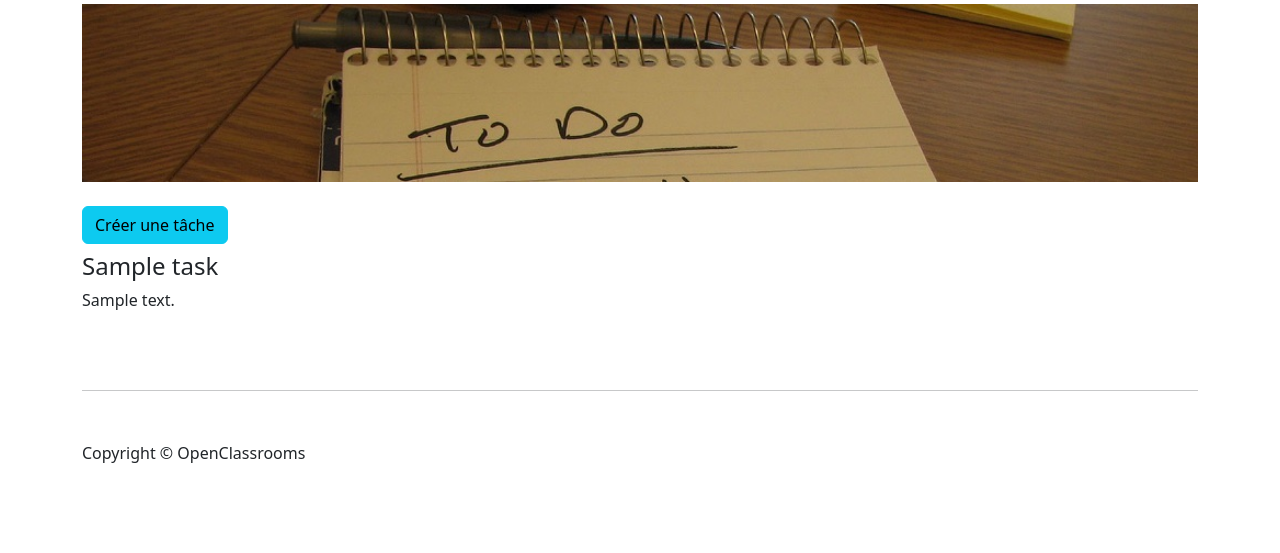
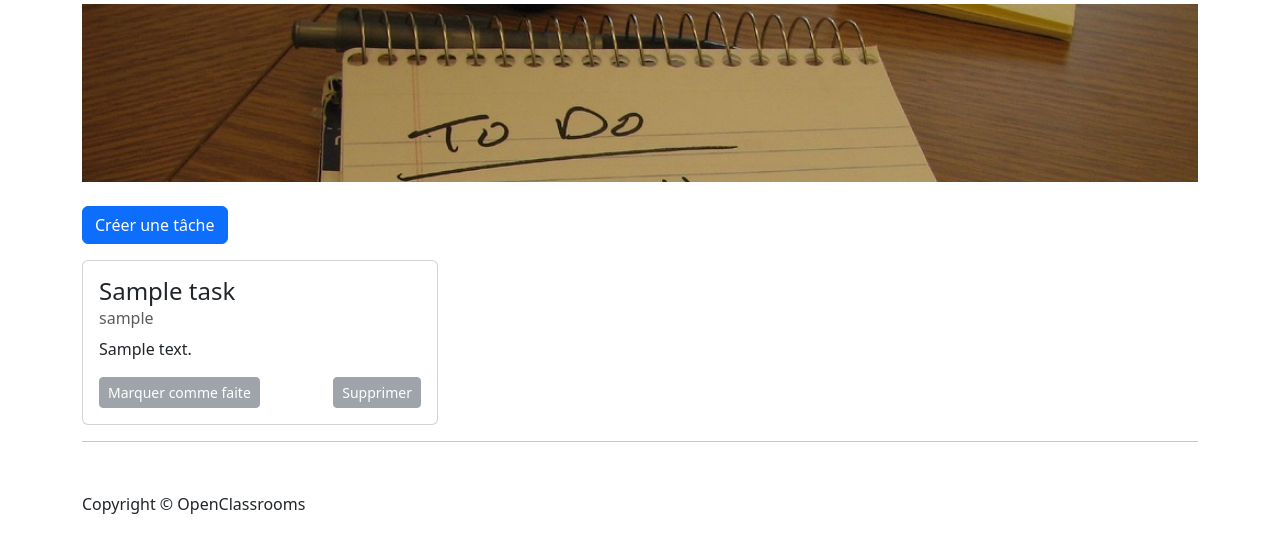
Before and after one commit to AzzeddDev/p8_todolist, a Symfony app: template templates/task/list.html.twig in a window 1280 px wide. Shown: the part 141-694 px from the top of the page. Run offline with Twig, Linux system fonts and the light colour scheme; the template is opened without the code that fills it: most values are stand-ins (such as "Sample title", 1, 10 or a date in 2020); some libraries are stand-ins or nearby versions.

Commit message:
updating template with the newest version of Bootstrap

```diff
--- a/templates/task/list.html.twig
+++ b/templates/task/list.html.twig
@@ -3,26 +3,31 @@
 {% block header_img %}<img class="slide-image" src="{{ asset('img/todolist_content.jpg') }}" alt="todo list">{% endblock %}
 
 {% block body %}
-    <a href="{{ path('task_create') }}" class="btn btn-info pull-right">Créer une tâche</a>
+    <div class="col-12 mb-3">
+        <a href="{{ path('task_create') }}" class="btn btn-primary pull-right">Créer une tâche</a>
+    </div>
     <div class="row">
         {% for task in tasks %}
         <div class="col-sm-4 col-lg-4 col-md-4">
-            <div class="thumbnail">
-                <div class="caption">
-                    <h4 class="pull-right">
+            <div class="card h-100">
+                <div class="card-body">
                     {% if task.isDone %}<span class="glyphicon glyphicon-ok"></span>{% else %}<span class="glyphicon glyphicon-remove"></span>{% endif %}
-                    </h4>
-                    <h4>
+
+                    <h4 class="card-title">
                         {% if is_granted('owner', task) %}
                             <a href="{{ path('task_edit', {'id' : task.id }) }}">{{ task.title }}</a>
                         {% else %}
                             {{ task.title }}
                         {% endif %}
                     </h4>
-                    <p>{{ task.content }}</p>
-                </div>
+                    <h6 class="card-subtitle mb-2 text-body-secondary">
+                        {{ task.user.username }}
+                    </h6>
+                    <p class="card-text">
+                        {{ task.content }}
+                    </p>
                     {% if is_granted('owner', task) %}
-                    <div>
+                        <div class="d-flex justify-content-between w-100">
                             <form action="{{ path('task_toggle', {'id' : task.id }) }}">
                                 <button class="btn btn-success btn-sm pull-right">
                                     {% if not task.isDone %}Marquer comme faite{% else %}Marquer non terminée{% endif %}
@@ -32,8 +37,15 @@
                                 <button class="btn btn-danger btn-sm pull-right">Supprimer</button>
                             </form>
                         </div>
+                        {% else %}
+                            <div class="d-flex justify-content-between w-100">
+                                <button class="btn btn-secondary disabled btn-sm pull-right">
+                                        {% if not task.isDone %}Marquer comme faite{% else %}Marquer non terminée{% endif %}
+                                </button>
+                                <button class="btn btn-secondary disabled btn-sm pull-right">Supprimer</button>
+                            </div>
                     {% endif %}
-
+                </div>
             </div>
         </div>
         {% else %}
```
Lines whose indentation alone changed are shown as unchanged.
